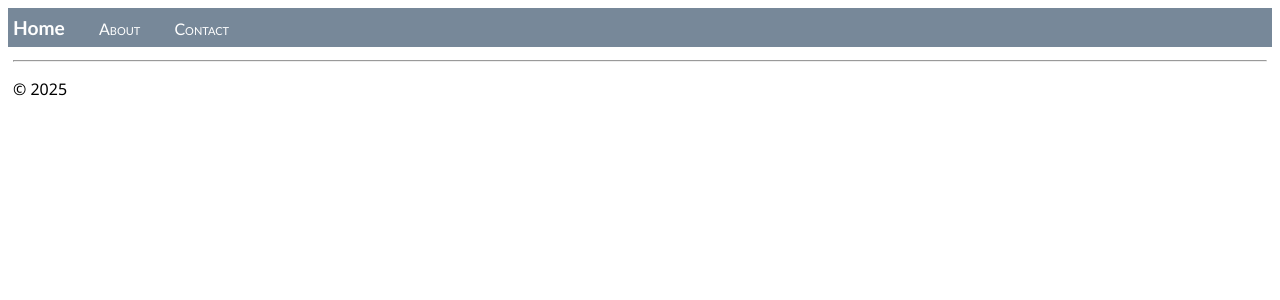
After one commit to Chau-Nguyen-Developer/chau-personal-playground, a Flask app: template templates/layout.html in a window 1280 px wide. The commit adds this page. Shown: the top 300 px of the page. Run offline with Flask 3, Linux system fonts and the light colour scheme; the template is opened without the code that fills it, so the values that code supplies are empty.

Commit message:
chore: created a base page template

```diff
--- a/static/site.css
+++ b/static/site.css
@@ -2,3 +2,30 @@
     font-weight: 600;
     color: blue;
 }
+.navbar {
+    background-color: lightslategray;
+    font-size: 1em;
+    font-family: 'Trebuchet MS', 'Lucida Sans Unicode', 'Lucida Grande', 'Lucida Sans', Arial, sans-serif;
+    color: white;
+    padding: 8px 5px 8px 5px;
+}
+
+.navbar a {
+    text-decoration: none;
+    color: inherit;
+}
+
+.navbar-brand {
+    font-size: 1.2em;
+    font-weight: 600;
+}
+
+.navbar-item {
+    font-variant: small-caps;
+    margin-left: 30px;
+}
+
+.body-content {
+    padding: 5px;
+    font-family:'Segoe UI', Tahoma, Geneva, Verdana, sans-serif;
+}
--- /dev/null
+++ b/templates/layout.html
@@ -0,0 +1,28 @@
+<!-- Create a base page template and style.
+ A base page template in Flask contains all the shared parts of a set of pages. Base templates also define one or more block tags that other templates that extend the base are expected to override.
+   -->
+ <!DOCTYPE html>
+<html>
+    <head>
+        <meta charset="utf-8" />
+        <title>{% block title %}{% endblock %}</title>
+        <link rel="stylesheet" type="text/css" href="{{ url_for('static', filename='site.css')}}" />
+    </head>
+
+    <body>
+        <div class="navbar">
+            <a href="{{ url_for('home') }}" class="navbar-brand">Home</a>
+            <a href="{{ url_for('about') }}" class="navbar-item">About</a>
+            <a href="{{ url_for('contact') }}" class="navbar-item">Contact</a>
+        </div>
+
+        <div class="body-content">
+            {% block content %}
+            {% endblock %}
+            <hr/>
+            <footer>
+                <p>&copy; 2025</p>
+            </footer>
+        </div>
+    </body>
+</html>
```
